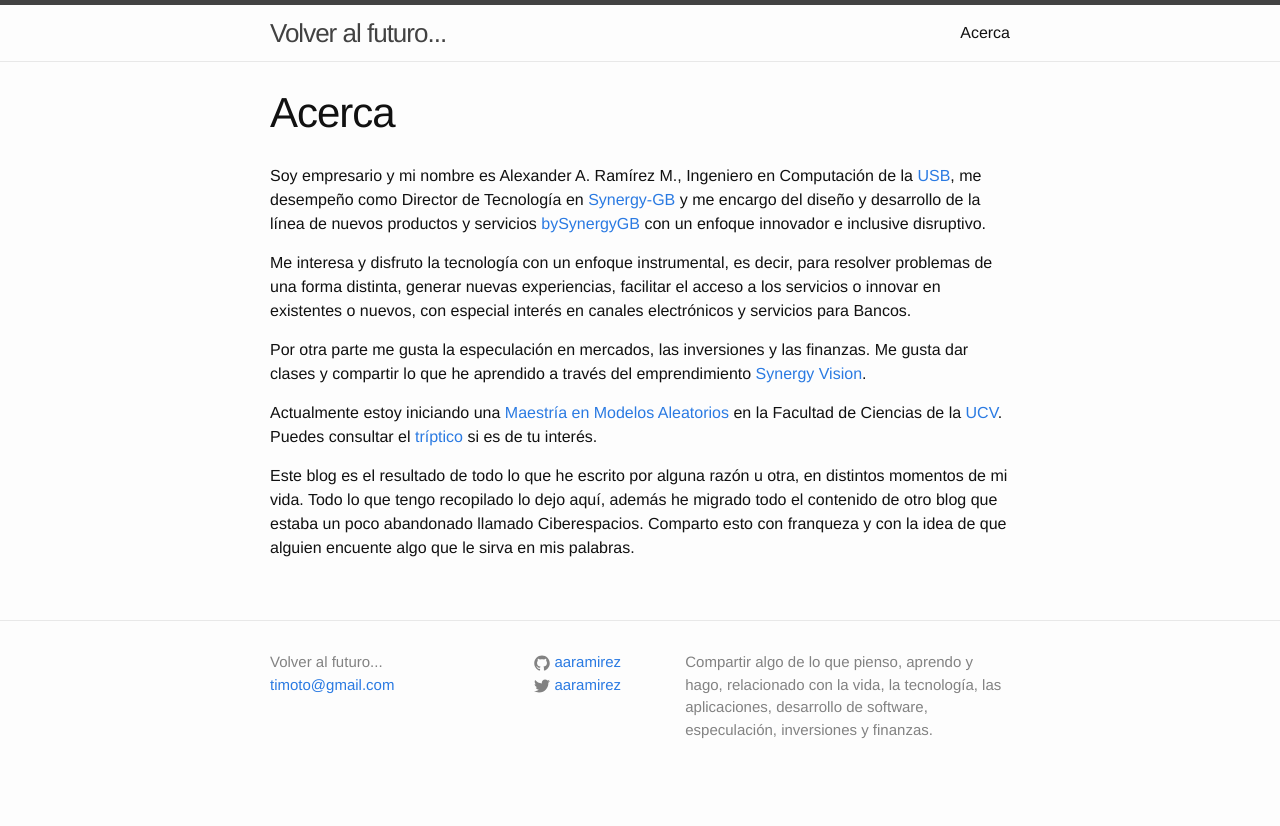
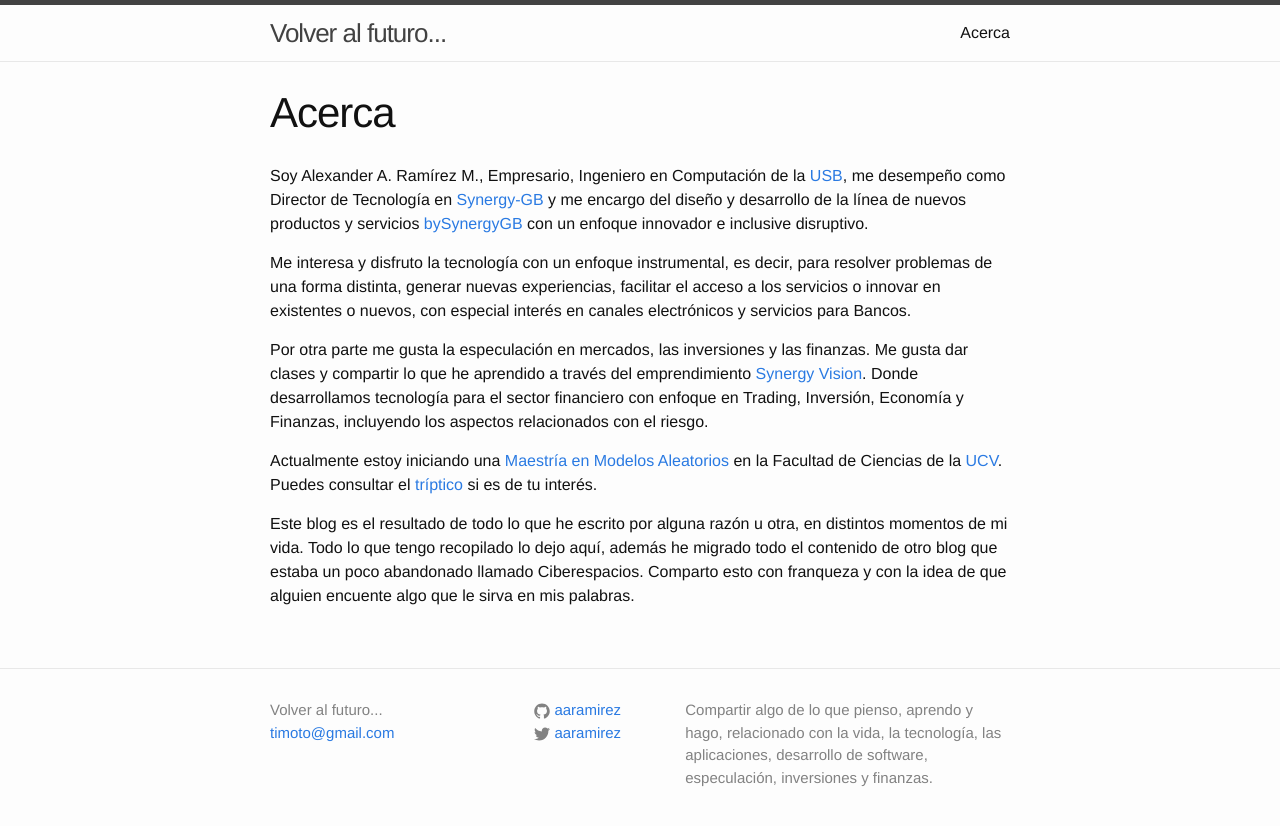
Before and after one commit to aaramirez/aaramirez.github.io, a Jekyll site: the page built from about.md, in a window 1280 px wide. Shown: the top 826 px of the page. Built offline with Jekyll 4.4.1, drawn with Linux system fonts in a browser that asks for light colours.

Commit message:
Cambio en about

```diff
--- a/about.md
+++ b/about.md
@@ -4,12 +4,12 @@ title: Acerca
 permalink: /about/
 ---
 
-Soy empresario y mi nombre es Alexander A. Ramírez M., Ingeniero en Computación de la [USB](http://www.usb.ve), me desempeño como Director de Tecnología en [Synergy-GB](http://www.synergy-gb.com/) y me encargo
+Soy Alexander A. Ramírez M., Empresario, Ingeniero en Computación de la [USB](http://www.usb.ve), me desempeño como Director de Tecnología en [Synergy-GB](http://www.synergy-gb.com/) y me encargo
 del diseño y desarrollo de la línea de nuevos productos y servicios [bySynergyGB](http://www.bysynergygb.com) con un enfoque innovador e inclusive disruptivo.
 
 Me interesa y disfruto la tecnología con un enfoque instrumental, es decir, para resolver problemas de una forma distinta, generar nuevas experiencias, facilitar el acceso a los servicios o innovar en existentes o nuevos, con especial interés en canales electrónicos y servicios para Bancos.
 
-Por otra parte me gusta la especulación en mercados, las inversiones y las finanzas. Me gusta dar clases y compartir lo que he aprendido a través del emprendimiento [Synergy Vision](http://synergy.vision).
+Por otra parte me gusta la especulación en mercados, las inversiones y las finanzas. Me gusta dar clases y compartir lo que he aprendido a través del emprendimiento [Synergy Vision](http://synergy.vision). Donde desarrollamos tecnología para el sector financiero con enfoque en Trading, Inversión, Economía y Finanzas, incluyendo los aspectos relacionados con el riesgo.
 
 Actualmente estoy iniciando una [Maestría en Modelos Aleatorios](http://www.matematica.ciens.ucv.ve/modelos/)  en la Facultad de Ciencias de la [UCV](http://www.ucv.edu.ve). Puedes consultar el [tríptico](http://www.matematica.ciens.ucv.ve/modelos/Descargas/Triptico%20de%20Modelos%20Aleatorios.pdf) si es de tu interés.
 
```
